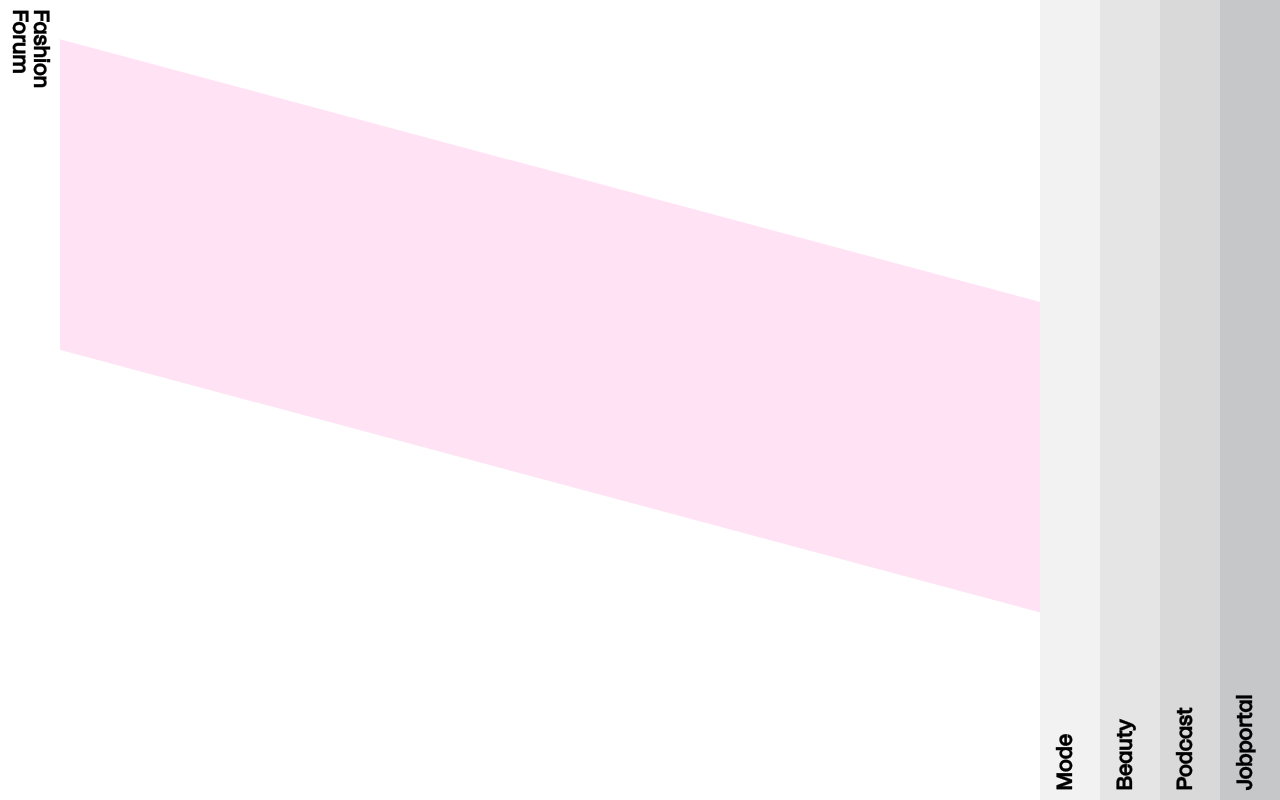
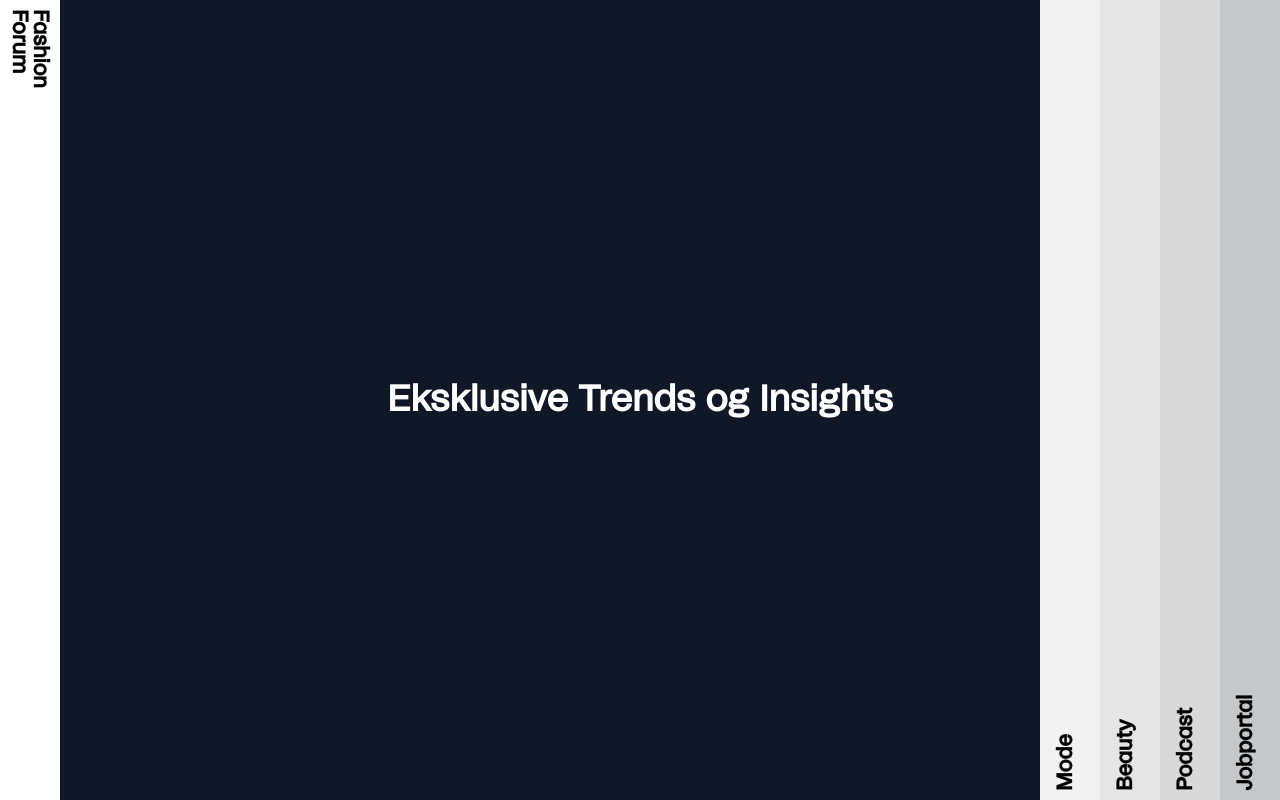
Before and after one commit to sarameisner/fashionforumfork, a Next.js app: page / in a window 1280 px wide. Shown: the top 800 px of the page. Built offline with nearby package versions, Linux system fonts and the light colour scheme; no server answers; the database is empty.

Commit message:
billede er inde wuuhuu

```diff
--- a/package.json
+++ b/package.json
@@ -12,7 +12,9 @@
     "@supabase/supabase-js": "^2.49.4",
     "next": "15.3.1",
     "react": "^19.0.0",
-    "react-dom": "^19.0.0"
+    "react-dom": "^19.0.0",
+    "react-slick": "^0.30.3",
+    "slick-carousel": "^1.8.1"
   },
   "devDependencies": {
     "@tailwindcss/postcss": "^4",
--- a/src/components/Card.jsx
+++ b/src/components/Card.jsx
@@ -1,4 +1,3 @@
-
 'use client';
 
 import { useEffect, useState } from 'react';
@@ -11,7 +10,7 @@ const Cards = () => {
     const fetchData = async () => {
       const { data, error } = await supabase
         .from('fashionforum')
-        .select('id, overskrift, forfatter');
+        .select('id, overskrift, forfatter, image'); // Hent image_url fra fashionforum tabellen
 
       if (error) {
         console.error('Fejl ved hentning:', error);
@@ -25,10 +24,14 @@ const Cards = () => {
 
   return (
     <div>
-      {artikler.map(artikler => (
-        <div key={artikler.id}>
-          <h2>{artikler.overskrift}</h2>
-          <p>{artikler.forfatter}</p>
+      {artikler.map((artikel) => (
+        <div key={artikel.id}>
+          <h2>{artikel.overskrift}</h2>
+          <p>{artikel.forfatter}</p>
+          {/* Vis billede hvis image_url findes */}
+          {artikel.image && (
+            <img src={artikel.image} alt={artikel.overskrift} width="200" height="200" />
+          )}
         </div>
       ))}
     </div>
--- /dev/null
+++ b/src/components/HeroSlide.jsx
@@ -0,0 +1,50 @@
+'use client';
+import { useEffect, useState } from 'react';
+import supabase from '../lib/supabase';
+
+const HeroSlide = () => {
+  const [slides, setSlides] = useState([]);
+  const [currentIndex, setCurrentIndex] = useState(0);
+
+  // Dine egne hardcodede slides
+  const hardcodedSlides = [
+    { overskrift: 'Velkommen til FashionForum' },
+    { overskrift: 'Eksklusive Trends og Insights' },
+  ];
+
+  // Hent slides fra databasen
+  useEffect(() => {
+    const fetchData = async () => {
+      const { data, error } = await supabase
+        .from('fashionforum')
+        .select('overskrift, image')
+        .limit(3); // Henter 3 fra databasen
+
+      if (!error) {
+        // Kombinér dine egne med dem fra databasen
+        setSlides([...hardcodedSlides, ...data]);
+      } else {
+        console.error('Supabase error:', error);
+      }
+    };
+
+    fetchData();
+  }, []);
+
+  // Auto-skift slides
+  useEffect(() => {
+    if (slides.length === 0) return;
+    const interval = setInterval(() => {
+      setCurrentIndex((prev) => (prev + 1) % slides.length);
+    }, 5000);
+    return () => clearInterval(interval);
+  }, [slides]);
+
+  return (
+    <div className="w-full h-screen flex items-center justify-center bg-gray-900 text-white text-4xl font-bold text-center p-4">
+      {slides.length > 0 ? slides[currentIndex].overskrift : 'Indlæser...'}
+    </div>
+  );
+};
+
+export default HeroSlide;
--- a/src/pages/index.js
+++ b/src/pages/index.js
@@ -1,6 +1,7 @@
 
 import DiagonalStripe from "@/components/Design";
 import Cards from "@/components/Card";
+import HeroSlide from "@/components/HeroSlide";
 
 
 
@@ -8,6 +9,7 @@ import Cards from "@/components/Card";
 export default function Home() {
   return (
     <>
+    <HeroSlide/>
       <DiagonalStripe color="#FFE3F5" height="350px" />
 <Cards/>
 
--- a/src/styles/globals.css
+++ b/src/styles/globals.css
@@ -1,4 +1,5 @@
 @import "tailwindcss";
+
 
 :root {
   --background: #ffffff;
```
Also changed, not shown: public/billede1.png (added), 1 other file (tests, documents, lock files or other folders).
